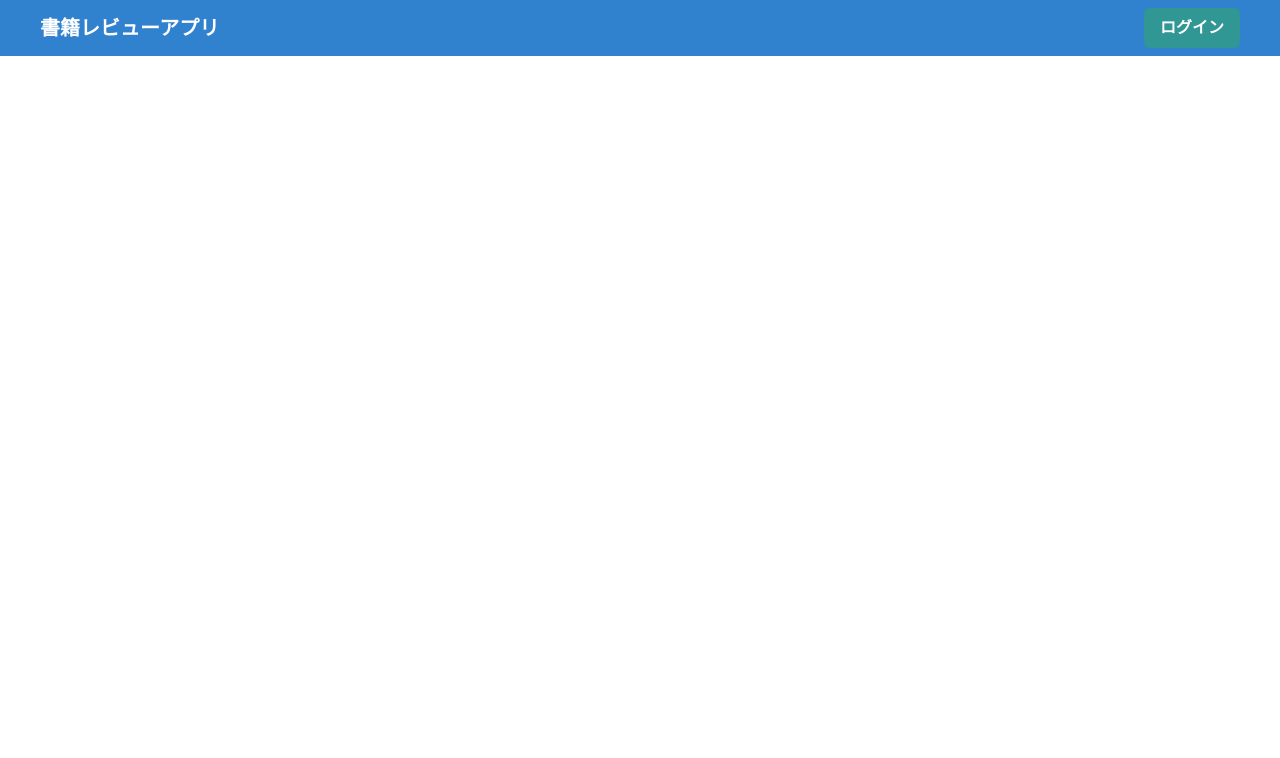
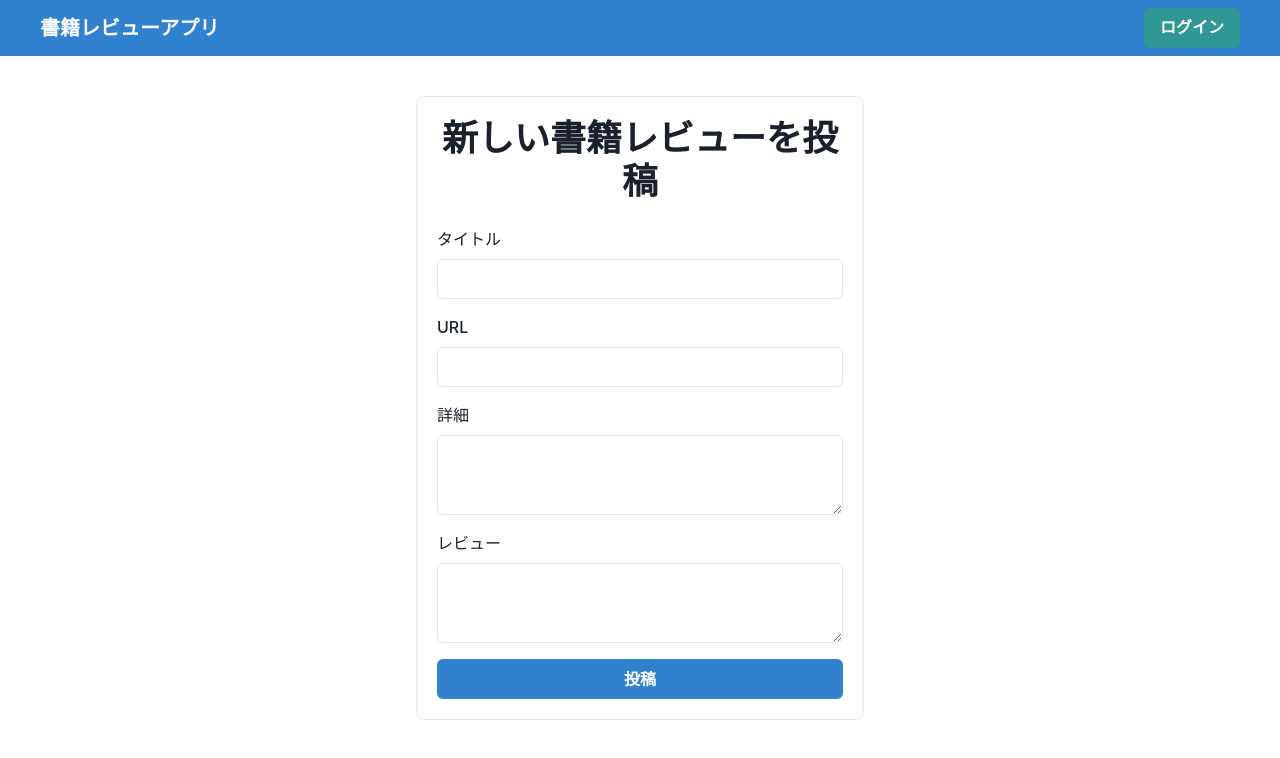
Before and after one commit to hayaoki-engineer/book-review-app-react, a React (Vite) app: page /new in a window 1280 px wide. Before the commit this address had no page. Shown: the top 758 px of the page. Built offline with nearby package versions, Linux system fonts and the light colour scheme.

Commit message:
書籍レビュー投稿の作成

```diff
--- a/src/App.tsx
+++ b/src/App.tsx
@@ -7,6 +7,7 @@ import { Provider } from "react-redux";
 import { store } from "./redux/store";
 import Header from "./components/Header";
 import Profile from "./components/Profile";
+import NewBookReview from "./components/NewBookReview";
 
 function App() {
   return (
@@ -18,6 +19,7 @@ function App() {
           <Route path="/login" element={<Login />} />
           <Route path="/book-reviews" element={<BookReviewList />} />
           <Route path="/profile" element={<Profile />} />
+          <Route path="/new" element={<NewBookReview />} />
         </Routes>
       </ChakraProvider>
     </Provider>
--- a/src/components/BookReviewList.tsx
+++ b/src/components/BookReviewList.tsx
@@ -9,8 +9,10 @@ import {
   VStack,
   Spinner,
   Link,
+  Button,
 } from "@chakra-ui/react";
 import Pagination from "./Pagination";
+import { useNavigate } from "react-router-dom";
 
 // 書籍レビューの型定義
 type BookReview = {
@@ -26,6 +28,7 @@ const BookReviewList = () => {
   const [reviews, setReviews] = useState<BookReview[]>([]);
   const [loading, setLoading] = useState(true);
   const [error, setError] = useState<string | null>(null);
+  const navigate = useNavigate();
 
   const { offset } = useSelector((state: RootState) => state.pagination);
 
@@ -68,6 +71,9 @@ const BookReviewList = () => {
       <Heading as="h1" mb={6}>
         書籍レビュー一覧
       </Heading>
+      <Button colorScheme="teal" mb={6} onClick={() => navigate("/new")}>
+        新しい書籍レビューを投稿する
+      </Button>
       <VStack spacing={4} align="stretch">
         {reviews.map((review) => (
           <Flex
--- /dev/null
+++ b/src/components/NewBookReview.tsx
@@ -0,0 +1,120 @@
+import { useState } from "react";
+import { useForm } from "react-hook-form";
+import {
+  Box,
+  Button,
+  FormControl,
+  FormLabel,
+  Input,
+  Textarea,
+  FormErrorMessage,
+  Heading,
+  VStack,
+  Text,
+} from "@chakra-ui/react";
+import { useNavigate } from "react-router-dom";
+
+// フォームデータの型定義
+type NewBookReviewFormValues = {
+  title: string;
+  url: string;
+  detail: string;
+  review: string;
+};
+
+const NewBookReview = () => {
+  const {
+    register,
+    handleSubmit,
+    formState: { errors },
+  } = useForm<NewBookReviewFormValues>();
+  const [errorMessage, setErrorMessage] = useState<string | null>(null);
+  const navigate = useNavigate();
+
+  // 書籍レビュー投稿APIを呼び出す関数
+  const onSubmit = async (data: NewBookReviewFormValues) => {
+    try {
+      const requestBody = {
+        title: data.title,
+        url: data.url,
+        detail: data.detail,
+        review: data.review,
+      };
+      const token = localStorage.getItem("authToken");
+      const response = await fetch(
+        `${import.meta.env.VITE_API_BASE_URL}/books`,
+        {
+          method: "POST",
+          headers: {
+            "Content-Type": "application/json",
+            Authorization: `Bearer ${token}`,
+          },
+          body: JSON.stringify(requestBody),
+        }
+      );
+
+      if (!response.ok) {
+        throw new Error("書籍レビューの投稿に失敗しました");
+      }
+
+      // 成功したら書籍一覧画面にリダイレクト
+      navigate("/book-reviews");
+    } catch {
+      setErrorMessage("書籍レビューの投稿に失敗しました。");
+    }
+  };
+
+  return (
+    <Box maxW="md" mx="auto" mt={10} p={5} borderWidth="1px" borderRadius="lg">
+      <Heading as="h1" mb={6} textAlign="center">
+        新しい書籍レビューを投稿
+      </Heading>
+      {errorMessage && (
+        <Text color="red.500" mb={4} textAlign="center">
+          {errorMessage}
+        </Text>
+      )}
+      <form onSubmit={handleSubmit(onSubmit)}>
+        <VStack spacing={4} align="stretch">
+          <FormControl isInvalid={!!errors.title}>
+            <FormLabel>タイトル</FormLabel>
+            <Input
+              type="text"
+              {...register("title", { required: "タイトルは必須です" })}
+            />
+            <FormErrorMessage>{errors.title?.message}</FormErrorMessage>
+          </FormControl>
+
+          <FormControl isInvalid={!!errors.url}>
+            <FormLabel>URL</FormLabel>
+            <Input
+              type="url"
+              {...register("url", { required: "URLは必須です" })}
+            />
+            <FormErrorMessage>{errors.url?.message}</FormErrorMessage>
+          </FormControl>
+
+          <FormControl isInvalid={!!errors.detail}>
+            <FormLabel>詳細</FormLabel>
+            <Textarea {...register("detail", { required: "詳細は必須です" })} />
+            <FormErrorMessage>{errors.detail?.message}</FormErrorMessage>
+          </FormControl>
+
+          <FormControl isInvalid={!!errors.review}>
+            <FormLabel>レビュー</FormLabel>
+            <Textarea
+              {...register("review", { required: "レビューは必須です" })}
+            />
+            <FormErrorMessage>{errors.review?.message}</FormErrorMessage>
+          </FormControl>
+
+          <Button type="submit" colorScheme="blue" width="full">
+            投稿
+          </Button>
+        </VStack>
+      </form>
+    </Box>
+  );
+};
+
+export default NewBookReview;
```
